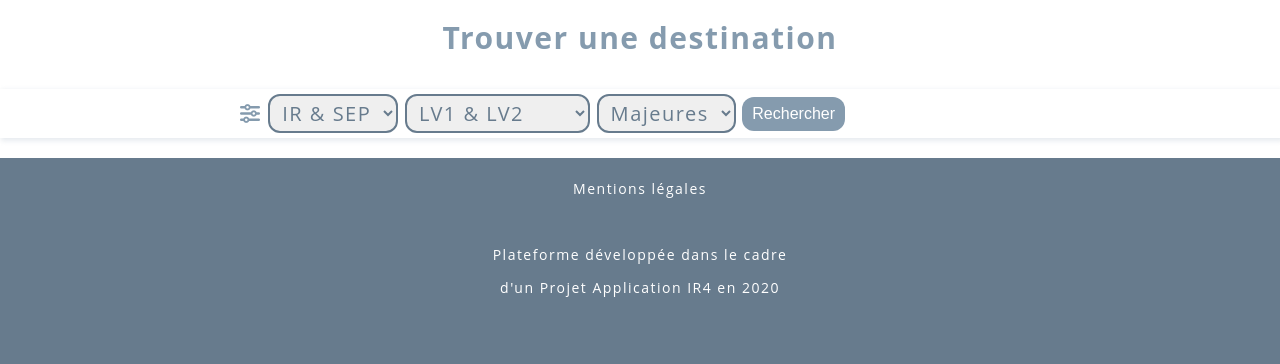
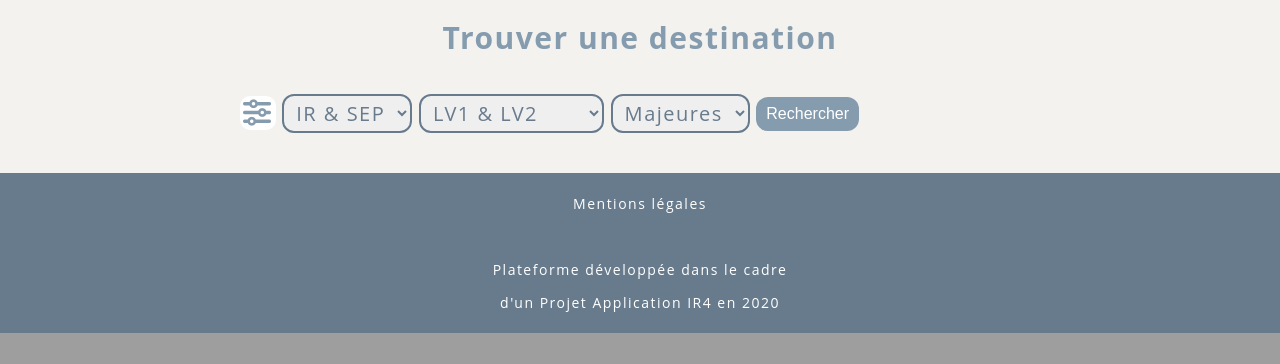
Before and after one commit to nheudron/destination-Erasmus, a Symfony app: template symfony/templates/destinationerasmus/home.html.twig in a window 1280 px wide. Shown: the part 873-1237 px from the top of the page. After the commit the page ends 1206 px from the top, so only its background shows below. Run offline with Twig, Linux system fonts and the light colour scheme; the template is opened without the code that fills it, so the values that code supplies are empty; some libraries are stand-ins or nearby versions.

Commit message:
background color for main and other adjustments

```diff
--- a/symfony/public/css/home.css
+++ b/symfony/public/css/home.css
@@ -23,16 +23,15 @@
   height: 100vh;
   width: 100%;
 }
-
+.filtresLines {
+  padding: 5px 0;
+  margin-bottom: 15px;
+  /*box-shadow: 2px 2px 5px 1px rgba(133, 155, 174, 0.2);*/
+}
 .filters {
   width: 800px;
   margin: auto;
   color: #859bae;
-}
-.filtresLines {
-  padding: 5px 0;
-  margin-bottom: 15px;
-  box-shadow: 2px 2px 5px 1px rgba(133, 155, 174, 0.2);
 }
 .destList {
   display: flex;
@@ -45,6 +44,7 @@
   box-shadow: 0px 2px 5px 1px rgba(131, 131, 131, 0.15);
   overflow: hidden;
   width: 800px;
+  background-color: white;
 }
 .destination header {
   background-color: #677b8d;
@@ -91,3 +91,11 @@
   position: relative;
   bottom: 2px;
 }
+.fa-sliders-h{
+  font-size: 28px;
+  position: relative;
+  top: 2px;
+  background-color: white;
+  padding: 3px;
+  border-radius: 10px
+}
--- a/symfony/public/css/main.css
+++ b/symfony/public/css/main.css
@@ -164,17 +164,18 @@ button {
 /* main -------------------------------------------------------------*/
 .main {
   margin-top: 60px;
+  background-color: #F3F2EF;
+  padding-bottom: 20px;
 }
 
 /* Footer -------------------------------------------------------------*/
 
 #footer {
-  padding: 1em 0 60px 0;
+  padding: 1em 0 1em 0;
   background-color: #677b8d;
   text-align: center;
   color: white;
   font-size: 14px;
-  margin-top: 20px;
 }
 #footer > h3 {
   margin: 0;
--- a/symfony/templates/destinationerasmus/home.html.twig
+++ b/symfony/templates/destinationerasmus/home.html.twig
@@ -35,8 +35,8 @@
 	<h2 class="filtersSection">Trouver une destination</h2>
 	<div class="filtresLines">
 		<div class="filters">
-				<form >
-					<i class="fas fa-sliders-h fas-fa-2x"></i>
+			<form>
+				<i class="fas fa-sliders-h"></i>
 				<select class="custom-select">
 					<option>IR & SEP</option>
 					<option>IR</option>
@@ -66,13 +66,17 @@
 			<div class="destination">
 				<header>
 					<a href="{{ path('dest', { 'univId': univ.id }) }}">
-					<h4><i class="fas fa-globe-europe"></i> {{ univ.name }}</h4>
+						<h4>
+							<i class="fas fa-globe-europe"></i>
+							{{ univ.name }}</h4>
 					</a>
-				<a href="" class="addFavs"><i class="far fa-heart"></i></a>
+					<a href="" class="addFavs">
+						<i class="far fa-heart"></i>
+					</a>
 				</header>
 				<main>
 					<p>Country:<span class="right">Language: {{ univ.language }}</span></p>
-				<p>City: <span class="right">Available places: {{ univ.availablePlaces }}</span></p>
+					<p>City:<span class="right">Available places: {{ univ.availablePlaces }}</span></p>
 					<p>Formation:</p>
 					<p>Maujeure:</p>
 					<p>Lessons:</p>
@@ -83,7 +87,10 @@
 
 			</div>
 		</section>
-{% endfor %}{% endblock %}{% block javascripts %}
+	{% endfor %}
+{% endblock %}
+{% block javascripts %}
 	<script src="https://unpkg.com/leaflet@1.3.1/dist/leaflet.js" integrity="sha512-/Nsx9X4HebavoBvEBuyp3I7od5tA0UzAxs+j83KgC8PU0kgB4XiK4Lfe4y4cgBtaRJQEIFCW+oC506aPT2L1zw==" crossorigin=""></script>
 
-<script src="/js/map.js"></script>{% endblock %}
+	<script src="/js/map.js"></script>
+{% endblock %}
```
Lines whose indentation alone changed are shown as unchanged.
